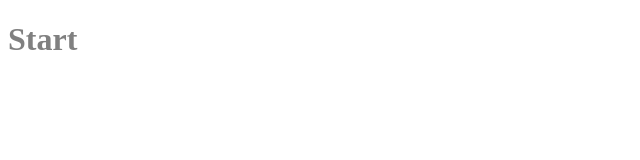
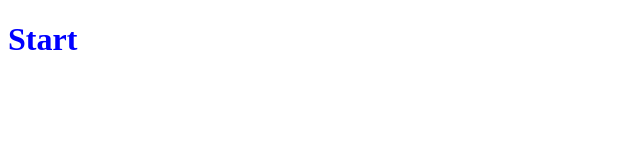
Before and after one commit to fcogallegos/producthunt_next, a Next.js app: page / in a window 1280 px wide. Shown: the top 160 px of the page, without its empty margins (0-640 px from the left). Built offline with nearby package versions, Linux system fonts and the light colour scheme.

Commit message:
installing some dependencies emotion and try a styled component

```diff
--- a/package.json
+++ b/package.json
@@ -8,6 +8,10 @@
     "start": "next start"
   },
   "dependencies": {
+    "@emotion/babel-preset-css-prop": "^10.0.27",
+    "@emotion/core": "^10.0.28",
+    "@emotion/styled": "^10.0.27",
+    "babel-plugin-emotion": "^10.0.33",
     "next": "9.4.4",
     "react": "16.13.1",
     "react-dom": "16.13.1"
--- a/pages/index.js
+++ b/pages/index.js
@@ -1,16 +1,15 @@
-import Head from 'next/head'
+import Head from 'next/head';
+import styled from '@emotion/styled';
+
+
+const Heading = styled.h1`
+  color: blue;
+`;
 
 const Home = () => (
 
     <div>
-      <h1>Start</h1>
-
-      <style jsx>{`
-          h1 {
-            color: grey;
-          }
-      `}
-      </style>
+      <Heading>Start</Heading>
     </div>
 
 )
```
Also changed, not shown: public/.babelrc (added), 1 other file (tests, documents, lock files or other folders).
